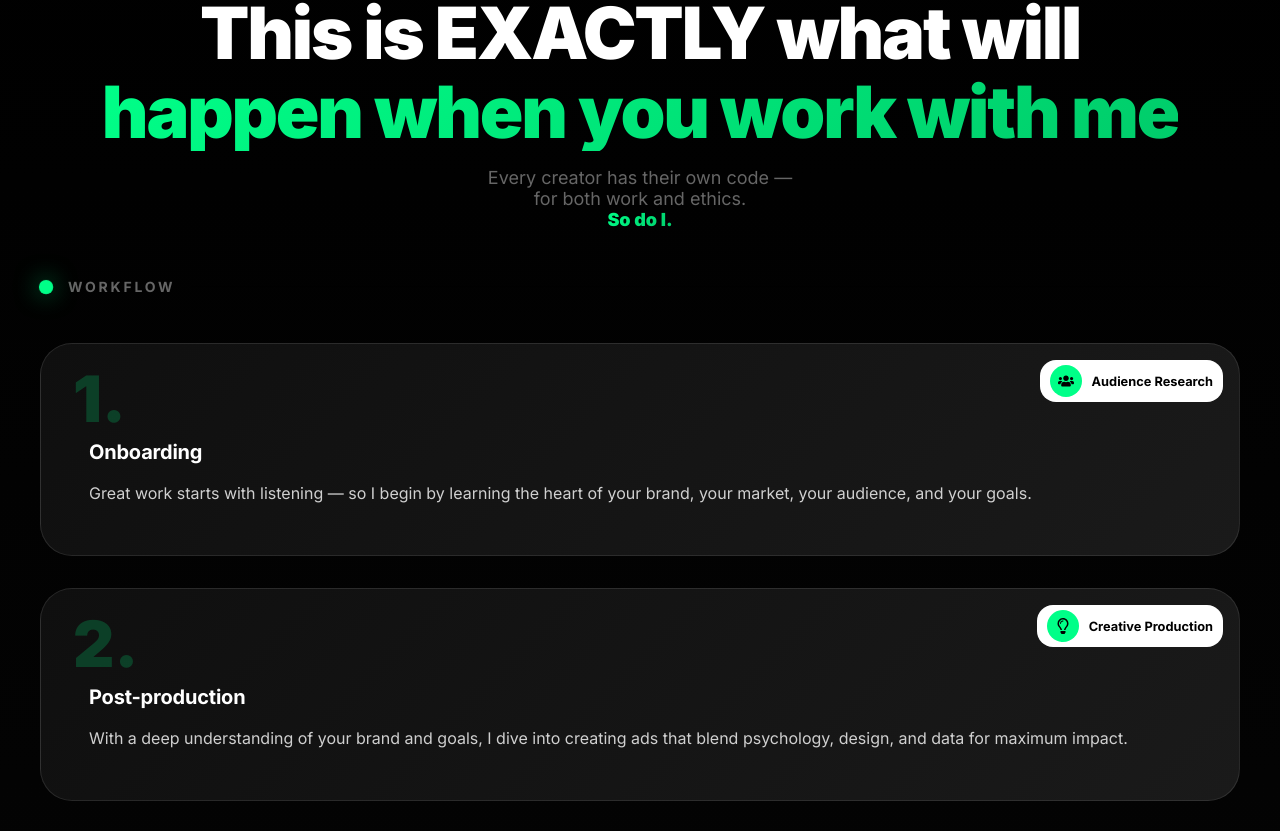
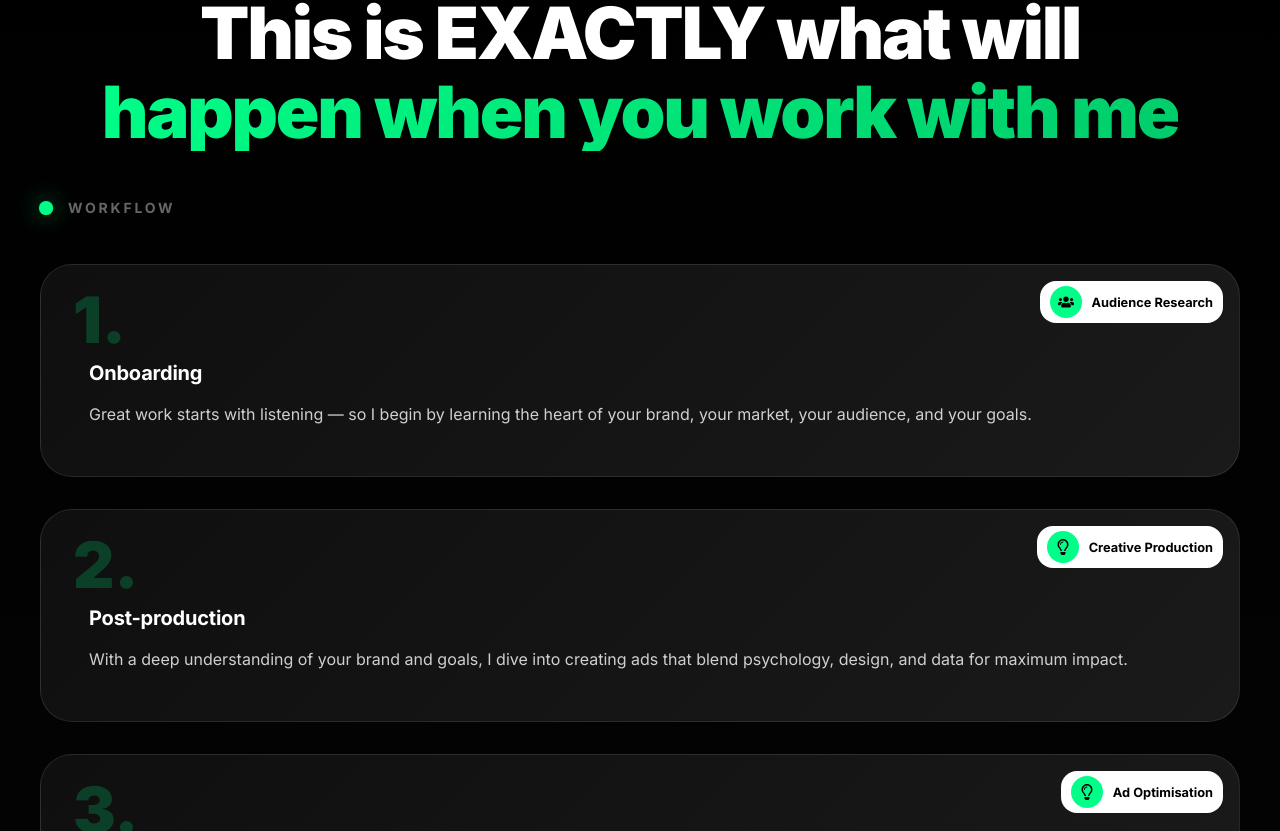
Before and after one commit to Mo-Ibra/jeremiah-portfolio, a Next.js app: page / in a window 1280 px wide. Shown: the part 9189-10020 px from the top of the page. Built offline with nearby package versions, Linux system fonts and the light colour scheme; a web font is replaced by a local one.

Commit message:
Fix Faq padding and remove subtitle

```diff
--- a/components/Principles.js
+++ b/components/Principles.js
@@ -10,33 +10,12 @@ export default function Principles() {
   return (
     <section id="principles" className="principles">
       <div className="principles-container">
-        {/* Header */}
-        {/* <div className="principles-header">
-          <h2 className="split-text">
-            <span style={{ marginRight: "10px", color: "white" }}>This is EXACTLY what will</span>
-            <br />
-            <span>happen when you work with me</span>
-          </h2>
-          <p className="header-subtitle">
-            Every creator has their own code —<br />
-            for both work and ethics.
-            <br />
-            <span className="highlight text-green-500">So do I.</span>
-          </p>
-        </div> */}
-
         <Header badgeText={"My Process"}>
           <h2 className="main-title">
             This is EXACTLY what will
             <br />
             <span className="gradient-text">happen when you work with me</span>
           </h2>
-          <p className="subtitle">
-            Every creator has their own code —<br />
-            for both work and ethics.
-            <br />
-            <span className="highlight text-green-500 gradient-text">So do I.</span>
-          </p>
         </Header>
 
         {/* WORKFLOW Section */}
--- a/components/ServicesCarousel.js
+++ b/components/ServicesCarousel.js
@@ -38,11 +38,6 @@ export default function ServicesCarousel() {
   return (
     <section className="services" id="services">
       <div className="services-container">
-        {/* <h2 className="services-title">
-          <span className="title-word">UGC Content + Studio Content + AI =</span>
-          <br />
-          <span className="title-word gradient-text">The Ultimate Growth Engine for DTC</span>
-        </h2> */}
 
         <Header badgeText={"Here’s what I can do for your brandvices"}>
           <h2 className="main-title">
--- a/styles/faq.css
+++ b/styles/faq.css
@@ -1,6 +1,6 @@
 .faqs-section {
   background: linear-gradient(180deg, #ffffff 0%, #f8f8f8 100%);
-  padding: clamp(2rem, 4vw, 4rem) clamp(1rem, 3vw, 2rem);
+  padding: 0 clamp(1rem, 3vw, 2rem) clamp(2rem, 4vw, 4rem);
   position: relative;
   overflow: hidden;
 
@@ -24,8 +24,8 @@
 .faqs-title {
   font-size: clamp(2.5rem, 5vw + 0.5rem, 5rem);
   text-align: center;
-  margin-top: clamp(1.5rem, 3vw, 2.5rem);
-  margin-bottom: clamp(1.5rem, 3vw, 2.5rem);
+  /* margin-top: clamp(1.5rem, 3vw, 2.5rem);
+  margin-bottom: clamp(1.5rem, 3vw, 2.5rem); */
   line-height: 1.2;
   position: relative;
 }
```
Also changed, not shown: components/About.js (+0 -11 lines), components/CaseStudies.js (+0 -11 lines), components/Portfolio.js (+0 -13 lines), app/globals.css (line endings or trailing spaces).
